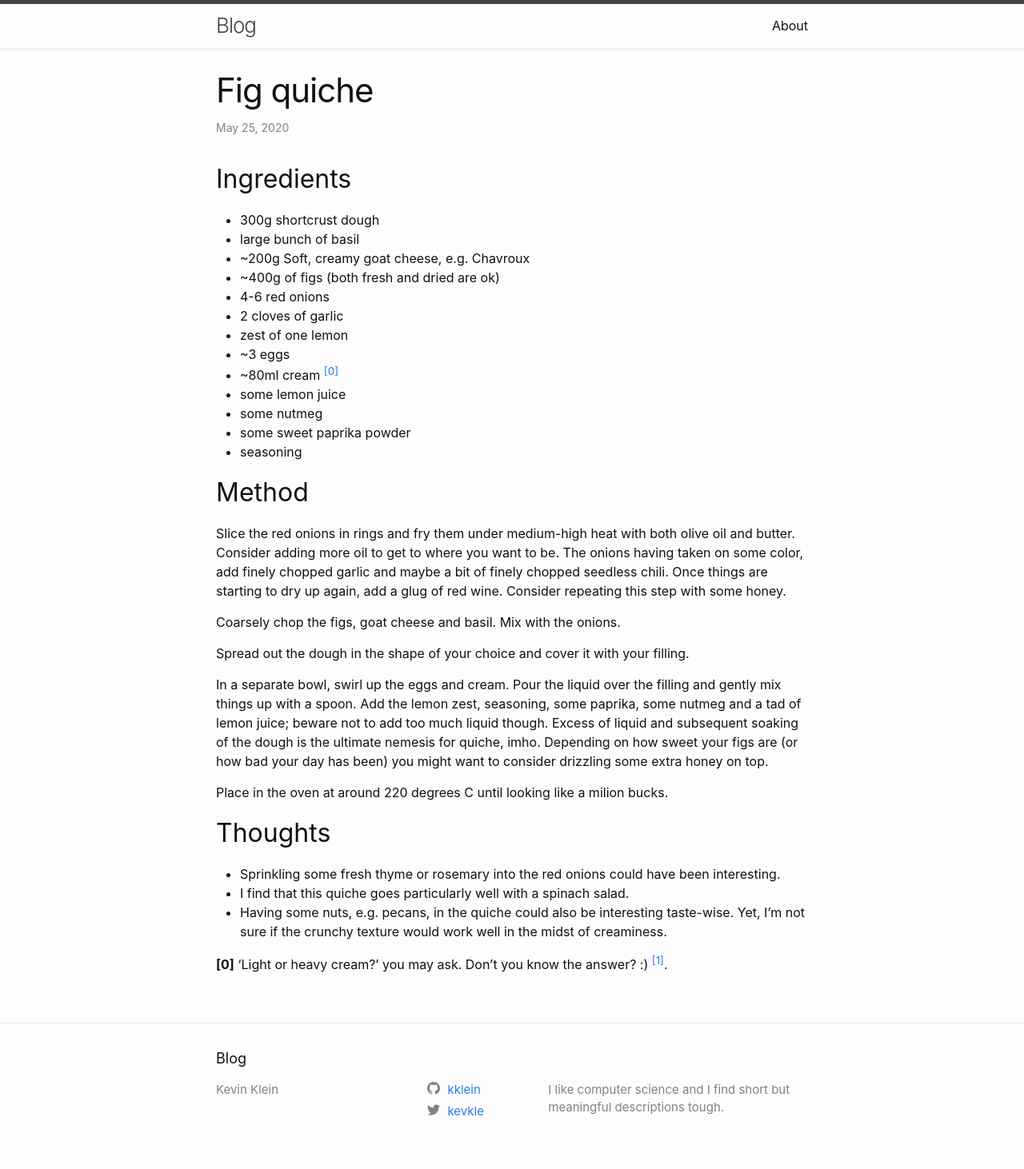
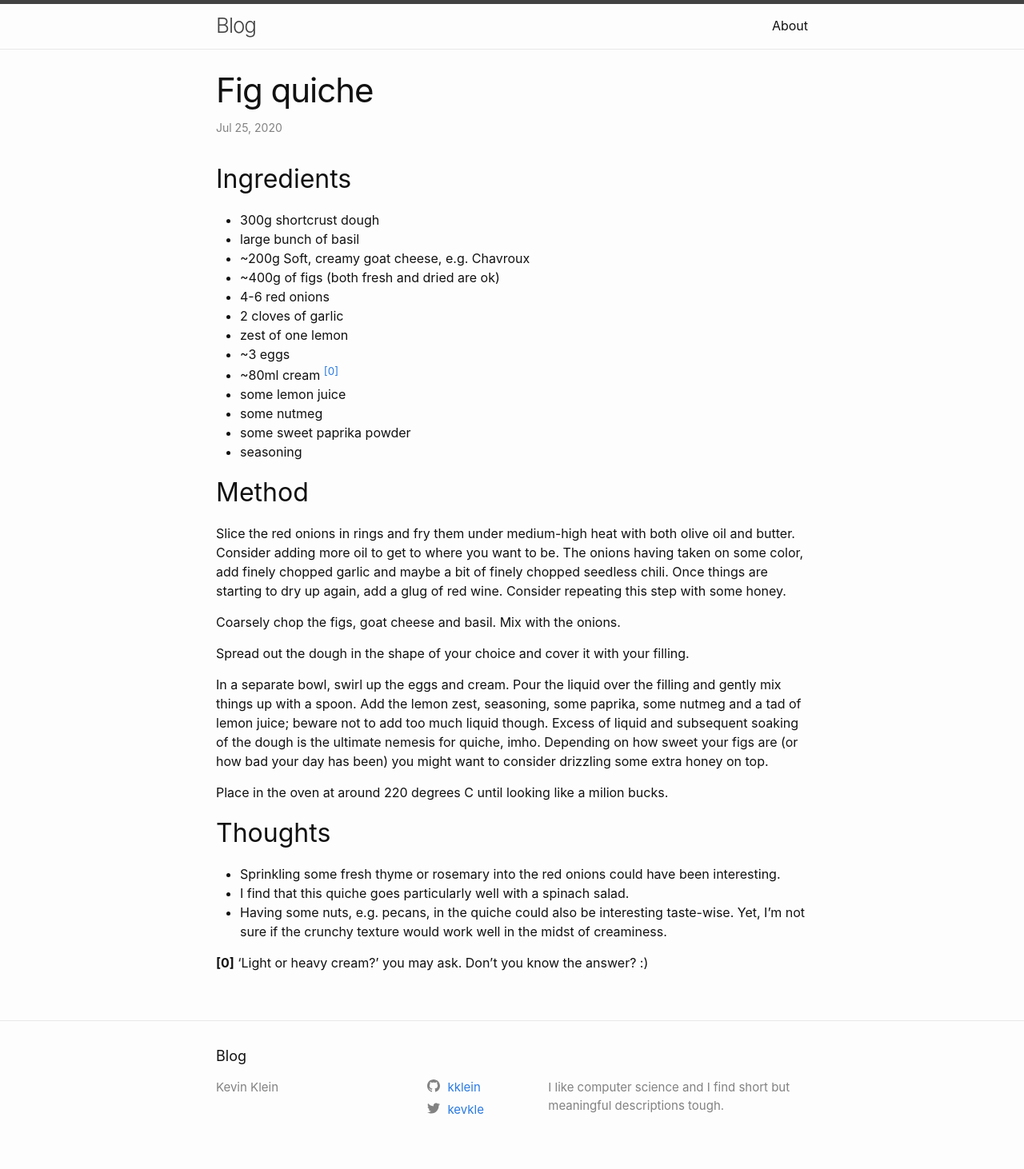
Before and after one commit to kklein/kklein.github.io, a Jekyll site: the page built from _posts/2020-07-25-fig_quiche.markdown, in a window 1280 px wide. Shown: the whole page at 80% size. Built offline with Jekyll 4.4.1, drawn with Linux system fonts in a browser that asks for light colours.

Commit message:
Update 2020-07-25-fig_quiche.markdown

```diff
--- a/_posts/2020-07-25-fig_quiche.markdown
+++ b/_posts/2020-07-25-fig_quiche.markdown
@@ -47,4 +47,4 @@
 * Having some nuts, e.g. pecans, in the quiche could also be interesting taste-wise. Yet,
 I'm not sure if the crunchy texture would work well in the midst of creaminess.
 
-<b id="f0">[0]</b> 'Light or heavy cream?' you may ask. Don't you know the answer? :) <sup id="a1">[[1]](#f1)</sup>.
+<b id="f0">[0]</b> 'Light or heavy cream?' you may ask. Don't you know the answer? :)
```
Also changed, not shown: other parts of _posts/2020-07-25-fig_quiche.markdown (+1 -1 lines).
